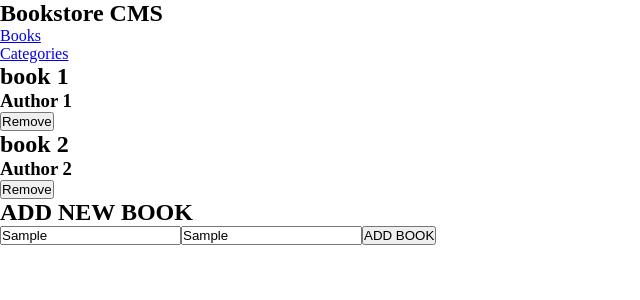
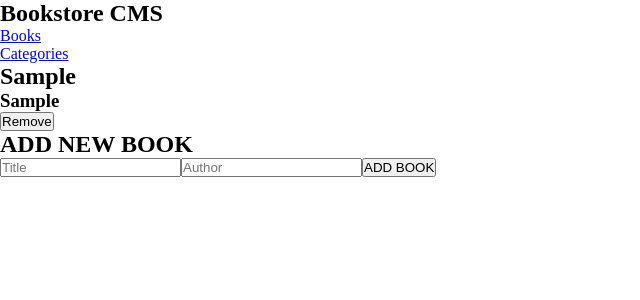
Before and after one commit to AbeeraTahir/Bookstore, a React (Create React App) app: page / in a window 1280 px wide. Both pictures are taken after typing "Sample", "Sample" into the empty fields and a click on the button "ADD BOOK". Shown: the top 300 px of the page, without its empty margins (0-640 px from the left). Built offline with nearby package versions, Linux system fonts and the light colour scheme.

Commit message:
Add actions and reducer for books

```diff
--- a/src/components/Book.jsx
+++ b/src/components/Book.jsx
@@ -1,14 +1,21 @@
 import React from 'react';
 import PropTypes from 'prop-types';
+import { useDispatch } from 'react-redux';
+import { removeBook } from '../redux/books/books';
 
-const Book = ({ title, author }) => (
-  <div>
-    <h2>{title}</h2>
-    <h3>{author}</h3>
-  </div>
-);
+const Book = ({ id, title, author }) => {
+  const dispatch = useDispatch();
+  return (
+    <div>
+      <h2>{title}</h2>
+      <h3>{author}</h3>
+      <button type="button" onClick={() => dispatch(removeBook(id))}>Remove</button>
+    </div>
+  );
+};
 
 Book.propTypes = {
+  id: PropTypes.string.isRequired,
   title: PropTypes.string.isRequired,
   author: PropTypes.string.isRequired,
 };
--- a/src/components/BookList.jsx
+++ b/src/components/BookList.jsx
@@ -1,18 +1,15 @@
-import React, { useState } from 'react';
+import React from 'react';
+import { useSelector } from 'react-redux';
 import Book from './Book';
 
 const BookList = () => {
-  const [books] = useState([
-    { title: 'book 1', author: 'Author 1' },
-    { title: 'book 2', author: 'Author 2' },
-  ]);
+  const books = useSelector((state) => state.books);
   return (
     <div>
       <ul>
         {books.map((book) => (
-          <li key={book.title}>
-            <Book title={book.title} author={book.author} />
-            <button type="button">Remove</button>
+          <li key={book.id}>
+            <Book id={book.id} title={book.title} author={book.author} />
           </li>
         ))}
       </ul>
--- a/src/components/Form.jsx
+++ b/src/components/Form.jsx
@@ -1,14 +1,38 @@
-import React from 'react';
+import React, { useState } from 'react';
+import { useDispatch } from 'react-redux';
+import { addBook } from '../redux/books/books';
 
-const Form = () => (
+const Form = () => {
+  const [inputData, setInputData] = useState({ id: '', title: '', author: '' });
+
+  const dispatch = useDispatch();
+
+  const changeHandler = (e) => {
+    setInputData({
+      ...inputData,
+      id: new Date().getTime().toString(),
+      [e.target.name]: e.target.value,
+    });
+  };
+
+  const addBookHandler = (e) => {
+    e.preventDefault();
+    if (inputData.title && inputData.author) {
+      dispatch(addBook(inputData));
+      setInputData({ id: '', title: '', author: '' });
+    }
+  };
+
+  return (
     <div>
       <h2>ADD NEW BOOK</h2>
       <form>
-      <input type="text" name="title" placeholder="Title" required />
-      <input type="text" name="author" id="author" placeholder="Author" required />
-      <button type="button">ADD BOOK</button>
+        <input type="text" name="title" value={inputData.title} placeholder="Title" onChange={changeHandler} required />
+        <input type="text" name="author" value={inputData.author} placeholder="Author" onChange={changeHandler} required />
+        <button type="button" onClick={addBookHandler}>ADD BOOK</button>
       </form>
     </div>
   );
+};
 
 export default Form;
--- a/src/index.js
+++ b/src/index.js
@@ -1,11 +1,15 @@
 import React from 'react';
 import ReactDOM from 'react-dom/client';
+import { Provider } from 'react-redux';
+import store from './redux/configureStore';
 import './index.css';
 import App from './App';
 
 const root = ReactDOM.createRoot(document.getElementById('root'));
 root.render(
-  <React.StrictMode>
-    <App />
-  </React.StrictMode>,
+  <Provider store={store}>
+    <React.StrictMode>
+      <App />
+    </React.StrictMode>
+  </Provider>,
 );
--- a/src/redux/books/books.js
+++ b/src/redux/books/books.js
@@ -0,0 +1,31 @@
+const ADD_BOOK = 'Bookstore/books/ADD_BOOK';
+const REMOVE_BOOK = 'Bookstore/books/REMOVE_BOOK';
+
+const initialState = [];
+
+// Actions
+
+export const addBook = (book) => ({
+  type: ADD_BOOK,
+  payload: book,
+});
+
+export const removeBook = (id) => ({
+  type: REMOVE_BOOK,
+  payload: id,
+});
+
+// Reducer
+
+const bookReducer = (state = initialState, action) => {
+  switch (action.type) {
+    case ADD_BOOK:
+      return [...state, action.payload];
+    case REMOVE_BOOK:
+      return state.filter((book) => book.id !== action.payload);
+    default:
+      return state;
+  }
+};
+
+export default bookReducer;
--- a/src/redux/configureStore.js
+++ b/src/redux/configureStore.js
@@ -0,0 +1,10 @@
+import { configureStore } from '@reduxjs/toolkit';
+import bookReducer from './books/books';
+
+const store = configureStore({
+  reducer: {
+    books: bookReducer,
+  },
+});
+
+export default store;
```
Lines whose indentation alone changed are shown as unchanged.
